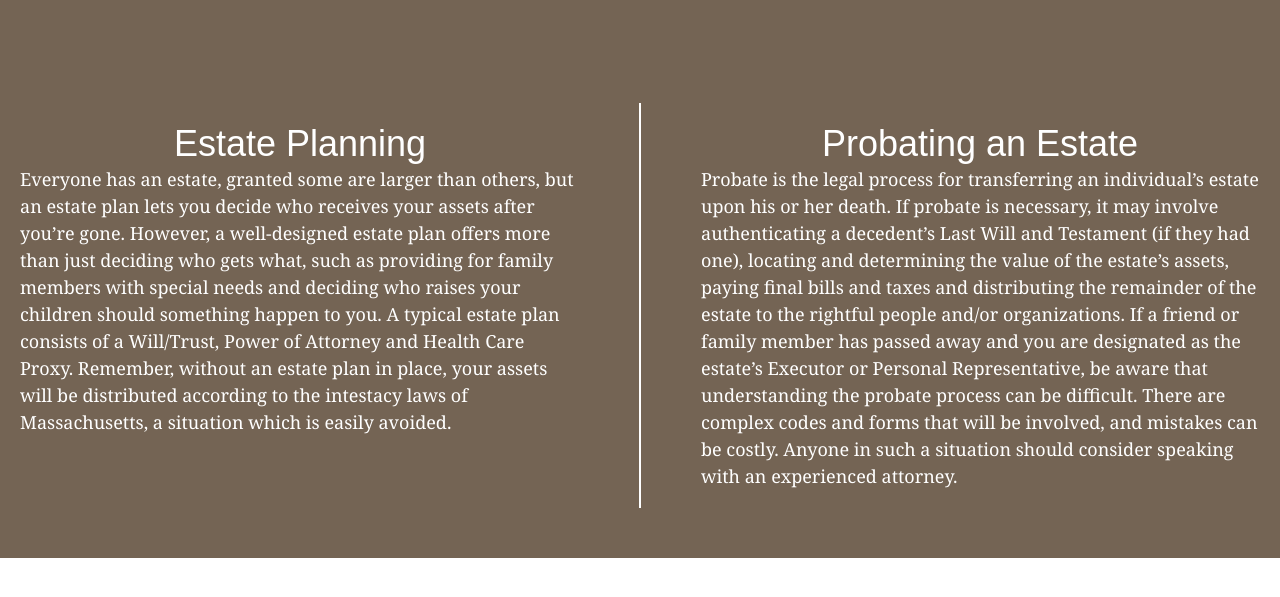
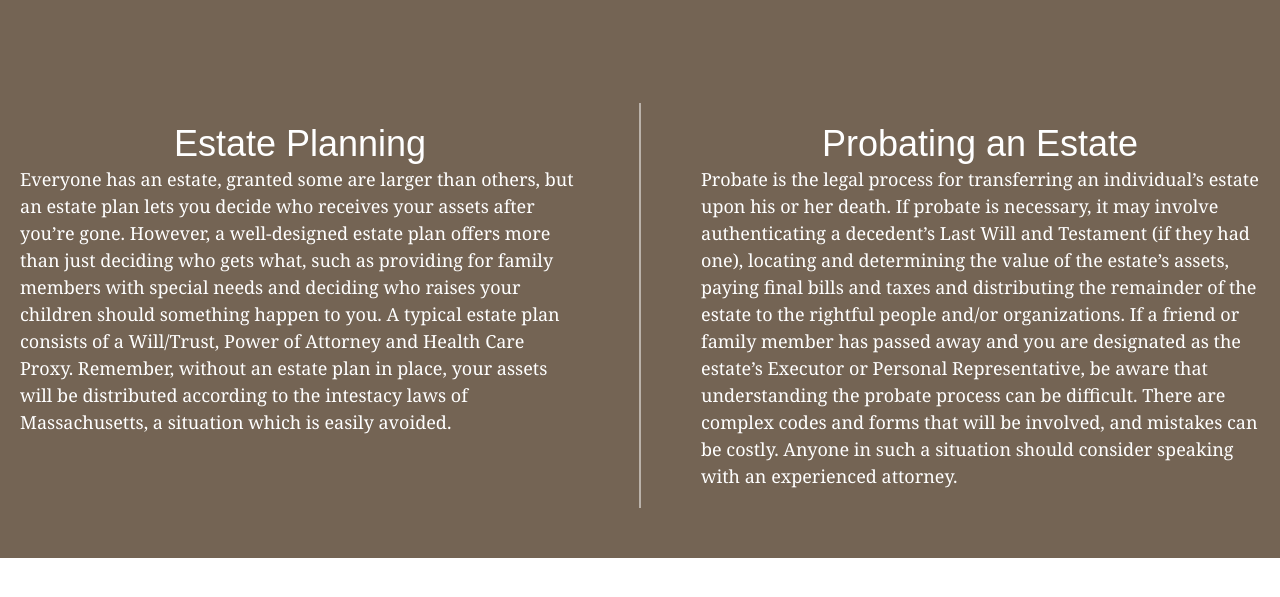
Before and after one commit to morin-pllc/morin-legal.github.io, a Jekyll site: the page built from index.md, in a window 1280 px wide. Shown: the part 884-1481 px from the top of the page. Built offline with Jekyll 4.4.1, drawn with Linux system fonts in a browser that asks for light colours.

Commit message:
Border color tweak (practice areas)

```diff
--- a/ui/css/styles.scss
+++ b/ui/css/styles.scss
@@ -259,7 +259,7 @@ h2 {
                     }
                     &:nth-of-type(2) {
                         .s-page-width {
-                            border-left: 2px solid white;
+                            border-left: 2px solid rgba(255, 255, 255, .5);
                             margin-left: -1px;
                             @include remify('padding-left', $gutter-x3);
                         }
```
